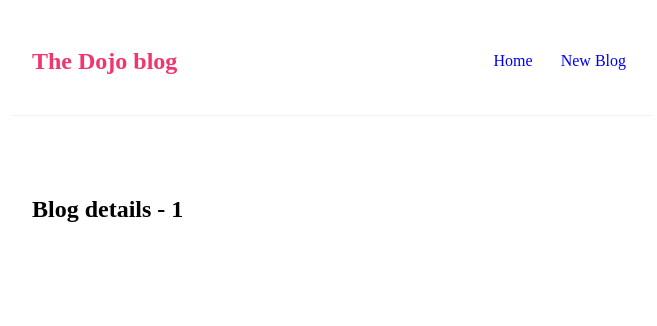
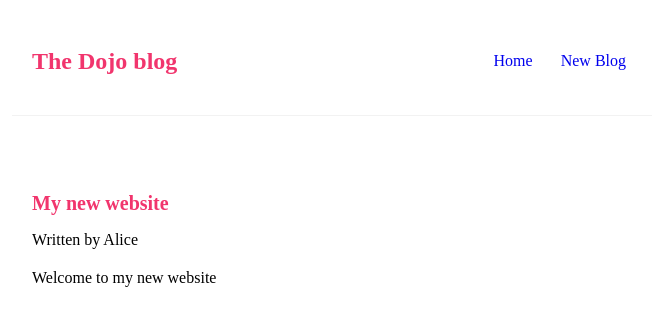
Before and after one commit to visheshofficial/learn-react, a React (Create React App) app in the folder FullModernReactTutorial/dojo-blog/: page /blogs/1 in a window 1280 px wide. Shown: the top 326 px of the page, without its empty margins (308-965 px from the left). Built offline with nearby package versions, Linux system fonts and the light colour scheme; data requests are answered from the project's data file.

Commit message:
Full React Tutorial #26 - Reusing Custom Hooks

```diff
--- a/FullModernReactTutorial/dojo-blog/src/BlogList.js
+++ b/FullModernReactTutorial/dojo-blog/src/BlogList.js
@@ -3,7 +3,6 @@
 //   console.log(blogs)
 
 import { Link } from 'react-router-dom'
-import BlogDetails from './Blogdetails'
 
 //   const title = props.title
 const BlogList = ({ blogs, title, handleDelete }) => {
--- a/FullModernReactTutorial/dojo-blog/src/Blogdetails.js
+++ b/FullModernReactTutorial/dojo-blog/src/Blogdetails.js
@@ -1,9 +1,25 @@
 import { useParams } from 'react-router-dom'
+import useFetch from './useFetch'
+
 const BlogDetails = () => {
   const { id } = useParams()
+  const {
+    data: blog,
+    isPending,
+    error,
+  } = useFetch('http://localhost:8000/blogs/' + id)
+
   return (
-    <div className="blog-class">
-      <h2>Blog details - {id}</h2>
+    <div className="blog-details">
+      {isPending && <div>Loading...</div>}
+      {error && <div>Error in loading blog details</div>}
+      {blog && (
+        <article>
+          <h2>{blog.title}</h2>
+          <p>Written by {blog.author}</p>
+          <div>{blog.body}</div>
+        </article>
+      )}
     </div>
   )
 }
--- a/FullModernReactTutorial/dojo-blog/src/index.css
+++ b/FullModernReactTutorial/dojo-blog/src/index.css
@@ -51,3 +51,12 @@
 .blog-preview a{
   text-decoration: none;
 }
+/* blog details page */
+.blog-details h2 {
+  font-size: 20px;
+  color: #f1356d;
+  margin-bottom: 10px;
+}
+.blog-details div {
+  margin: 20px 0;
+}
```
Also changed, not shown: 1 other file (tests, documents, lock files or other folders).
